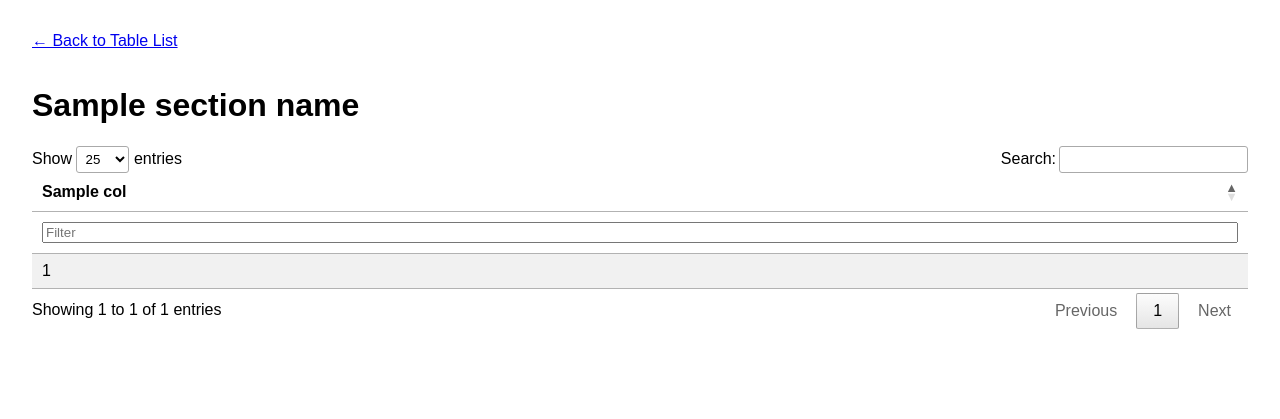
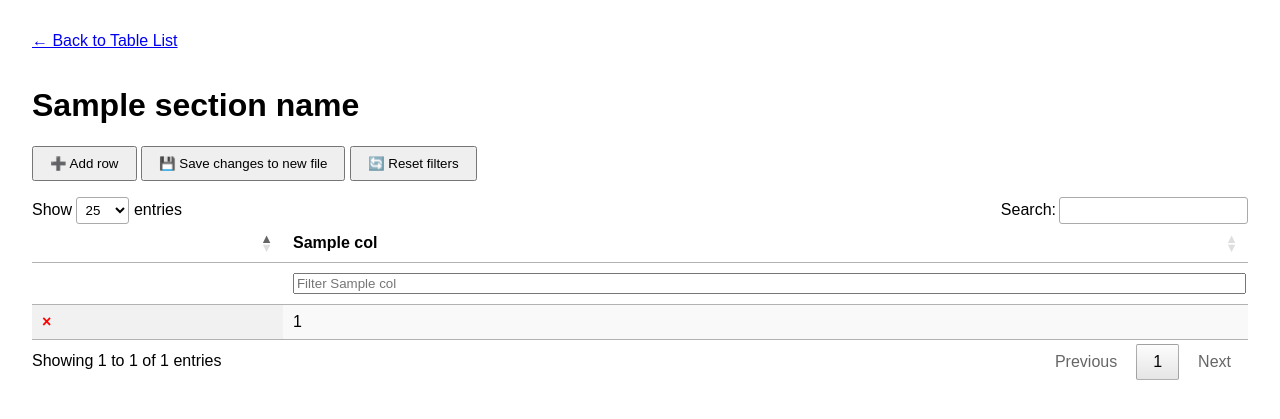
Before and after one commit to iamfullz/DropEditor_EP33, a Flask app: template templates/section.html in a window 1280 px wide. Shown: the top 419 px of the page. Run offline with Flask 3, Linux system fonts and the light colour scheme; the template is opened without the code that fills it: most values are stand-ins (such as "Sample title", 1, 10 or a date in 2020); parts of the project's set-up code (start-up, migrations or seed data) failed here and were passed over; some libraries are stand-ins or nearby versions.

Commit message:
-Added improved filter -Added editing options with save to new files -Added DropRate calculation
and more..

```diff
--- a/app.py
+++ b/app.py
@@ -1,4 +1,4 @@
-from flask import Flask, render_template, abort
+from flask import Flask, render_template, abort, request, jsonify
 from collections import defaultdict
 
 from src.msg_lookup import get_text_description
@@ -86,5 +86,72 @@ def view_section(section_name):
     )
 
 
+@app.route("/save", methods=["POST"])
+def save_modified_data():
+    payload = request.get_json()
+    section_name = payload.get("section")
+    changes = payload.get("changes", {})
+
+    data = parse_scp_file(SCP_FILE_PATH)
+    if section_name not in data:
+        return jsonify({"error": "Invalid section name"}), 400
+
+    section = data[section_name]
+    header = section["header"]
+    rows = section["rows"]
+
+    # Alkalmazzuk a változásokat a megfelelő sor/oszlop helyre
+    for row_str, changes_for_row in changes.items():
+        row_index = int(row_str)
+        for col_name, new_value in changes_for_row.items():
+            if col_name in header:
+                col_index = header.index(col_name)
+                # Bővítjük a sort, ha rövidebb
+                while len(rows[row_index]) <= col_index:
+                    rows[row_index].append("")
+                rows[row_index][col_index] = new_value
+
+    # Fájl mentése új néven
+    output_path = "modified_World_drop.scp"
+    with open(output_path, "w", encoding="utf-8") as f:
+        for sec_name, sec_data in data.items():
+            f.write("\n")  # üres sor a szekciók között
+            f.write(f"[{sec_name}]\t" + "\t".join(sec_data["header"][1:]) + "\n")
+            for row in sec_data["rows"]:
+                f.write("\t".join(row) + "\n")
+
+    return jsonify({"success": True, "filename": output_path})
+
+@app.route("/describe")
+def describe():
+    col = request.args.get("col", "")
+    val = request.args.get("val", "")
+    desc = get_text_description(col, val)
+    return desc or ""
+
+@app.route("/save_full_table", methods=["POST"])
+def save_full_table():
+    data = request.get_json()
+    section = data["section"]
+    header = data["header"]
+    rows = data["rows"]
+
+    full_data = parse_scp_file(SCP_FILE_PATH)
+    if section not in full_data:
+        return jsonify({"error": "Invalid section name"}), 400
+
+    full_data[section]["header"] = header
+    full_data[section]["rows"] = rows
+
+    output_path = "modified_World_drop.scp"
+    with open(output_path, "w", encoding="utf-8") as f:
+        for name, sec in full_data.items():
+            f.write("\n")
+            f.write(f"[{name}]\t" + "\t".join(sec["header"][1:]) + "\n")
+            for row in sec["rows"]:
+                f.write("\t".join(row) + "\n")
+
+    return jsonify({"filename": output_path})
+
 if __name__ == "__main__":
     app.run(debug=True)
--- /dev/null
+++ b/static/js/section.js
@@ -0,0 +1,189 @@
+function updateDropRateSummary(api) {
+    let dropRateIndex = -1;
+
+    // Határozzuk meg pontosan a DropRate oszlop sorszámát
+    api.columns().every(function (index) {
+        const headerText = $(this.header()).text().trim();
+        if (headerText === "DropRate") {
+            dropRateIndex = index;
+        }
+    });
+
+    if (dropRateIndex === -1) return;
+
+    let total = 0;
+
+    api.rows({ filter: 'applied' }).nodes().each(function (row) {
+        const $row = $(row);
+        const $cell = $row.find('td').eq(dropRateIndex);
+        const $value = $cell.find('.value');
+
+        const rawText = $value.length ? $value.text().trim() : $cell.text().trim();
+        const numericPart = rawText.split(/[^\d.]/)[0]; // levágjuk a szöveges részt pl. "123 (valami)" -> 123
+        const parsed = parseFloat(numericPart);
+
+        if (!isNaN(parsed)) {
+            total += parsed;
+        }
+    });
+
+    $('#dropRateSummary').text(`Total DropRate: ${total.toFixed(2)}`);
+}
+
+function refreshFilterOptions(api) {
+    api.columns().every(function (colIdx) {
+        if (colIdx === 0) return;
+        const header = $(api.column(colIdx).header()).text().trim();
+        const datalistId = 'filter-' + header.replace(/\W+/g, '');
+        const $datalist = $('#' + datalistId);
+        $datalist.empty();
+
+        const unique = new Set();
+
+        api.rows({ filter: 'applied' }).nodes().each(function (row) {
+            const $cell = $(row).find('td').eq(colIdx);
+            const $val = $cell.find('.value');
+            const $desc = $cell.find('.desc');
+            const base = $val.length ? $val.text().trim() : $cell.text().trim();
+            const label = $desc.length ? `${base} ${$desc.text().trim()}` : base;
+            if (base) unique.add(label);
+        });
+
+        Array.from(unique)
+            .sort((a, b) => {
+                const numA = parseFloat(a);
+                const numB = parseFloat(b);
+                if (!isNaN(numA) && !isNaN(numB)) return numA - numB;
+                return a.localeCompare(b);
+            })
+            .slice(0, 200)
+            .forEach(val => {
+                $datalist.append(`<option value="${val.replace(/"/g, '&quot;')}">`);
+            });
+    });
+}
+
+$(document).ready(function () {
+    const table = $('#datatable').DataTable({
+        orderCellsTop: true,
+        fixedHeader: true,
+        pageLength: 25,
+        columnDefs: [{ orderable: false, targets: 0 }],
+        initComplete: function () {
+            const api = this.api();
+            $('#datatable thead').append('<tr class="filters"></tr>');
+
+            api.columns().every(function (colIdx) {
+                if (colIdx === 0) {
+                    $('#datatable thead tr.filters').append('<th></th>');
+                    return;
+                }
+
+                const header = $(api.column(colIdx).header()).text().trim();
+                const datalistId = 'filter-' + header.replace(/\W+/g, '');
+                const $input = $('<input type="text" list="' + datalistId + '" placeholder="Filter ' + header + '" style="width: 100%" />');
+                const $datalist = $('<datalist id="' + datalistId + '"></datalist>');
+
+                $('#datatable thead tr.filters').append($('<th></th>').append($input).append($datalist));
+
+                $input.on('input', function () {
+                    api.column(colIdx).search(this.value, false, true).draw();
+                    updateDropRateSummary(api);
+                    refreshFilterOptions(api);
+                });
+            });
+
+            updateDropRateSummary(api);
+            refreshFilterOptions(api);
+        }
+    });
+
+    // törlés ikon
+    $('#datatable tbody').on('click', '.delete-btn', function () {
+        const row = $(this).closest('tr');
+        table.row(row).remove().draw();
+        updateDropRateSummary(table);
+        refreshFilterOptions(table);
+    });
+
+    // új sor hozzáadása
+    $('#addRowButton').on('click', function () {
+        const row = ['<span class="delete-btn">&times;</span>'];
+
+        const cols = $('#datatable thead th').length - 1;
+        for (let i = 1; i < cols + 1; i++) {
+            const colName = $('#datatable thead th').eq(i).text().trim();
+            if (["ItemKind", "DungeonID", "WorldIdx", "BoxIdx", "DropRate", "ItemOpt"].includes(colName)) {
+                row.push(`<span class="value" contenteditable="true"></span>`);
+            } else {
+                row.push('');
+            }
+        }
+
+        table.row.add(row).draw();
+        updateDropRateSummary(table);
+        refreshFilterOptions(table);
+    });
+
+    // cella szerkesztés → szöveg frissítése
+    $('#datatable').on('input', 'td.editable .value', function () {
+        const $value = $(this);
+        const $cell = $value.closest('td');
+        const col = $cell.data('col');
+        const numeric = $value.text().trim();
+
+        $.get('/describe', { col: col, val: numeric }, function (desc) {
+            $cell.find('.desc').remove();
+            if (desc) {
+                $cell.append(`<span class="desc"> (${desc})</span>`);
+            }
+        });
+    });
+
+    // mentés
+    $('#saveButton').on('click', function () {
+        const modified = [];
+
+        $('#datatable tbody tr').each(function () {
+            const $row = $(this);
+            const rowData = [];
+
+            $row.find('td').not('.delete-cell').each(function () {
+                const $td = $(this);
+                const $val = $td.find('.value');
+                if ($val.length > 0) {
+                    rowData.push($val.text().trim());
+                } else {
+                    rowData.push($td.text().trim());
+                }
+            });
+
+            modified.push(rowData);
+        });
+
+        $.ajax({
+            url: '/save_full_table',
+            method: 'POST',
+            contentType: 'application/json',
+            data: JSON.stringify({
+                section: $('#datatable').data('section'),
+                header: JSON.parse($('#datatable').attr('data-header')),
+                rows: modified
+            }),
+            success: function (res) {
+                alert('File saved as: ' + res.filename);
+            },
+            error: function () {
+                alert('Error while saving.');
+            }
+        });
+    });
+
+    // szűrők törlése
+    $('#resetButton').on('click', function () {
+        $('#datatable thead tr.filters input').val("");
+        table.columns().search('').draw();
+        updateDropRateSummary(table);
+        refreshFilterOptions(table);
+    });
+});
--- a/templates/section.html
+++ b/templates/section.html
@@ -16,13 +16,23 @@
             margin-bottom: 1rem;
             display: inline-block;
         }
-        .desc {
-            font-size: 0.8em;
-            color: #555;
+        #dropRateSummary {
+            font-weight: bold;
+            margin-bottom: 1rem;
         }
-        thead input {
-            width: 100%;
-            box-sizing: border-box;
+        #saveButton, #resetButton, #addRowButton {
+            margin-bottom: 1rem;
+            padding: 0.5rem 1rem;
+        }
+        td .value {
+            background-color: #fff6d6;
+            display: inline-block;
+            min-width: 40px;
+        }
+        .delete-btn {
+            cursor: pointer;
+            font-weight: bold;
+            color: red;
         }
     </style>
 </head>
@@ -30,9 +40,18 @@
     <a href="{{ url_for('index') }}" class="back">← Back to Table List</a>
     <h1>{{ section_name }}</h1>
 
-    <table id="datatable" class="display">
+    <div id="dropRateSummary"></div>
+    <button id="addRowButton">➕ Add row</button>
+    <button id="saveButton">💾 Save changes to new file</button>
+    <button id="resetButton">🔄 Reset filters</button>
+
+    <table id="datatable"
+           class="display"
+           data-section="{{ section_name }}"
+           data-header='{{ header|tojson }}'>
         <thead>
             <tr>
+                <th></th> <!-- delete column -->
                 {% for col in header %}
                 <th>{{ col }}</th>
                 {% endfor %}
@@ -41,26 +60,26 @@
         <tbody>
             {% for row in rows %}
             <tr>
-                {% for i in range(header|length) %}
-                <td>
-                    {% if i < row|length %}
-                        {% set col_name = header[i] %}
-                        {% set val = row[i] %}
-                        <div>{{ val }}</div>
-
-                        {# Alap szöveges értelmezés .dec alapján #}
+                <td class="delete-cell"><span class="delete-btn">&times;</span></td>
+                {% for col_index in range(header|length) %}
+                {% set col_name = header[col_index] %}
+                <td
+                    data-col="{{ col_name }}"
+                    class="{% if col_name in ['ItemKind', 'DungeonID', 'WorldIdx', 'BoxIdx', 'DropRate', 'ItemOpt'] %}editable{% endif %}">
+                    {% if col_index < row|length %}
+                        {% set val = row[col_index] %}
                         {% set desc = get_description(col_name, val) %}
-
-                        {# World_BoxDrop: BoxIdx → SpeciesIdx → név #}
                         {% if not desc and section_name == "World_BoxDrop" and col_name == "BoxIdx" %}
                             {% set species_id = box_to_species.get(val|string) %}
                             {% if species_id %}
                                 {% set desc = get_description("SpeciesIdx", species_id) %}
                             {% endif %}
                         {% endif %}
-
-                        {% if desc %}
-                            <div class="desc">{{ desc }}</div>
+                        {% if col_name in ['ItemKind', 'DungeonID', 'WorldIdx', 'BoxIdx', 'DropRate', 'ItemOpt'] %}
+                            <span class="value" contenteditable="true">{{ val }}</span>
+                            {% if desc %}<span class="desc"> ({{ desc }})</span>{% endif %}
+                        {% else %}
+                            {{ val }}{% if desc %} ({{ desc }}){% endif %}
                         {% endif %}
                     {% endif %}
                 </td>
@@ -70,46 +89,11 @@
         </tbody>
     </table>
 
+    <!-- Kötelező JS-k -->
     <script src="https://code.jquery.com/jquery-3.7.0.min.js"></script>
     <script src="https://cdn.datatables.net/1.13.6/js/jquery.dataTables.min.js"></script>
-    <script>
-        $(document).ready(function () {
-            const $table = $('#datatable');
 
-            // Töröljük az előző szűrősorokat, ha valamiért megmaradtak
-            $table.find('thead tr.filters').remove();
-
-            // Klónozzuk a fejléc sort a szűrőhöz
-            const $filterRow = $table.find('thead tr:first').clone().addClass('filters');
-            $filterRow.find('th').each(function () {
-                $(this).html('<input type="text" placeholder="Filter" style="width: 100%"/>');
-            });
-            $table.find('thead').append($filterRow);
-
-            // Inicializáljuk a táblát
-            const table = $table.DataTable({
-                orderCellsTop: true,
-                fixedHeader: true,
-                pageLength: 25,
-                initComplete: function () {
-                    const api = this.api();
-
-                    api.columns().eq(0).each(function (colIdx) {
-                        $('input', $('.filters th').eq(colIdx)).on('input', function () {
-                            const val = this.value;
-                            api
-                                .column(colIdx)
-                                .search(val, false, true)  // részleges keresés, nem regex
-                                .draw();
-                        });
-                    });
-                }
-            });
-        });
-    </script>
-
-
-
-
+    <!-- 💡 Külső JS fájl, amit mostantól használunk -->
+    <script src="{{ url_for('static', filename='js/section.js') }}"></script>
 </body>
 </html>
```
Also changed, not shown: 1 other file.
